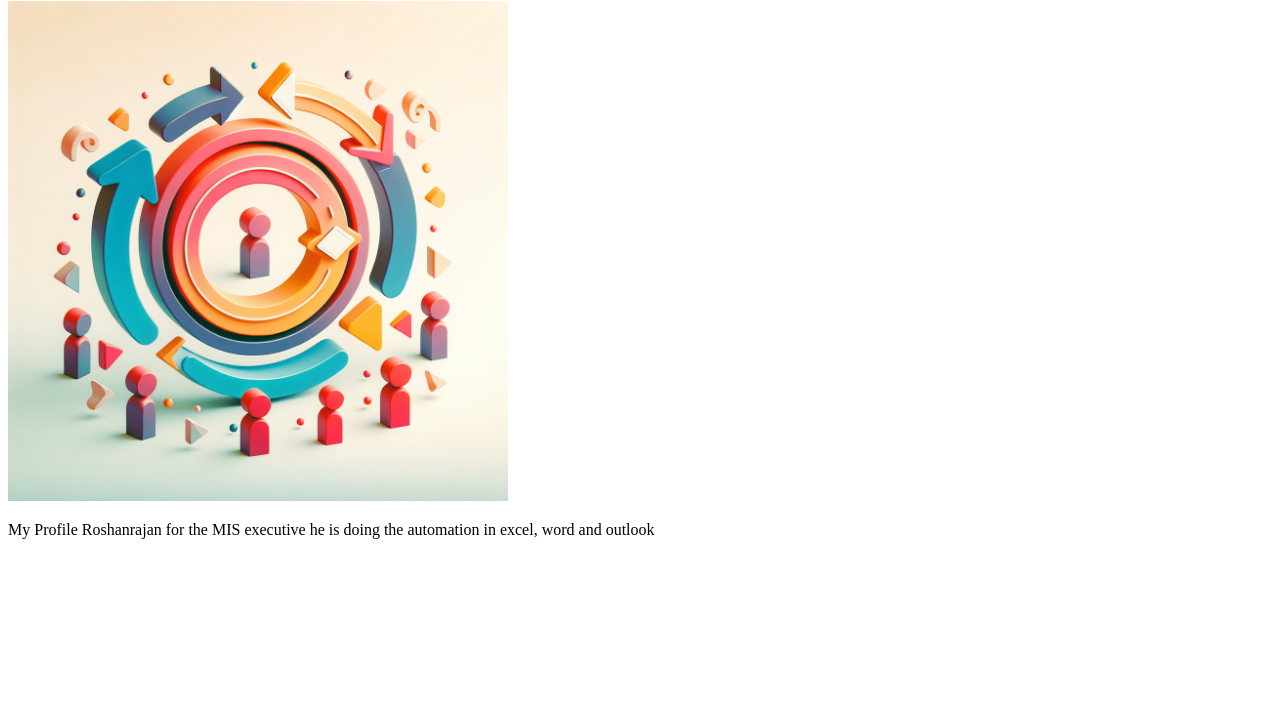
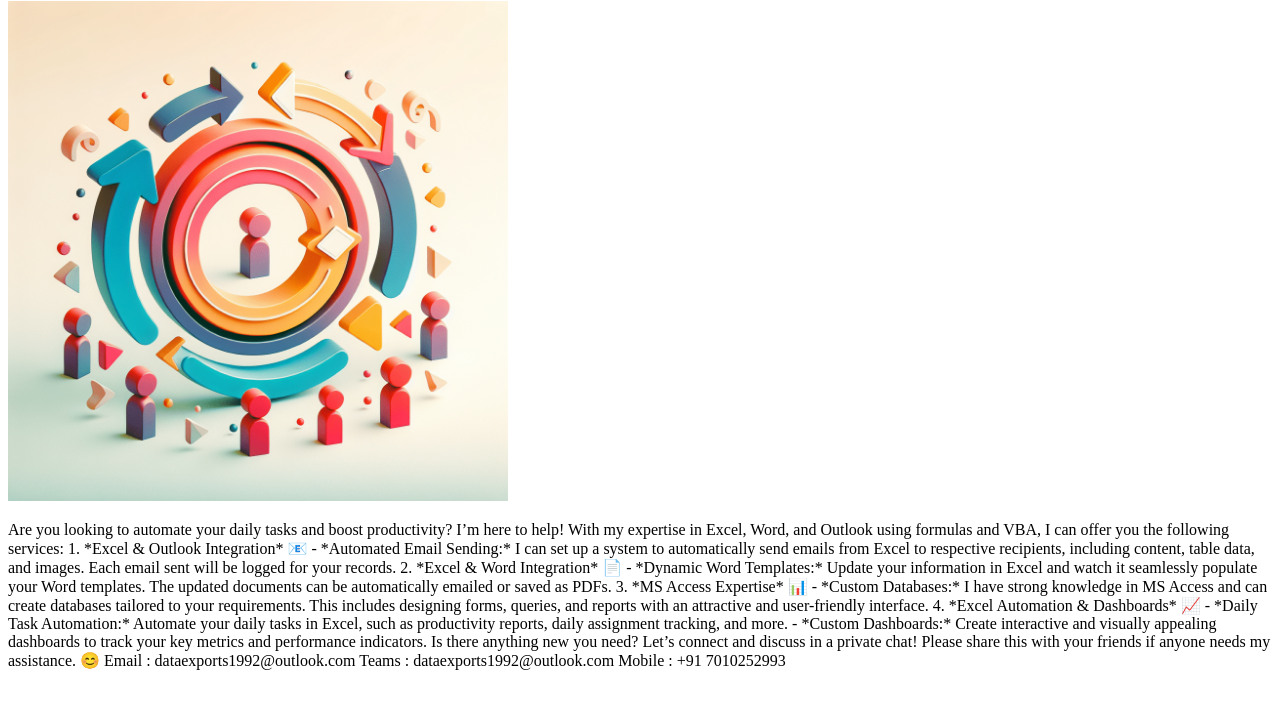
Before and after one commit to Kumar1Ravi/Website, a plain HTML site: page index.html in a window 1280 px wide. Shown: the part 79-788 px from the top of the page. Drawn offline with Linux system fonts and the light colour scheme.

Commit message:
Update profile

```diff
--- a/index.html
+++ b/index.html
@@ -8,7 +8,28 @@
 <body>
     <H1>Roshanrajan</H1>
     <img width="500" height="500" src="Profile.png" alt="">
-    <p>My Profile Roshanrajan for the MIS executive he is doing the automation in excel, word and outlook</p>
+    <p>Are you looking to automate your daily tasks and boost productivity? I’m here to help! With my expertise in Excel, Word, and Outlook using formulas and VBA, I can offer you the following services:
+
+        1. *Excel & Outlook Integration* 📧
+           - *Automated Email Sending:* I can set up a system to automatically send emails from Excel to respective recipients, including content, table data, and images. Each email sent will be logged for your records.
+
+        2. *Excel & Word Integration* 📄
+           - *Dynamic Word Templates:* Update your information in Excel and watch it seamlessly populate your Word templates. The updated documents can be automatically emailed or saved as PDFs.
+
+        3. *MS Access Expertise* 📊
+           - *Custom Databases:* I have strong knowledge in MS Access and can create databases tailored to your requirements. This includes designing forms, queries, and reports with an attractive and user-friendly interface.
+
+        4. *Excel Automation & Dashboards* 📈
+           - *Daily Task Automation:* Automate your daily tasks in Excel, such as productivity reports, daily assignment tracking, and more.
+           - *Custom Dashboards:* Create interactive and visually appealing dashboards to track your key metrics and performance indicators.
+
+        Is there anything new you need? Let’s connect and discuss in a private chat!
+
+        Please share this with your friends if anyone needs my assistance. 😊
+
+        Email   : dataexports1992@outlook.com
+        Teams : dataexports1992@outlook.com
+        Mobile : +91 7010252993 </p>
 
 </body>
 </html>
```
